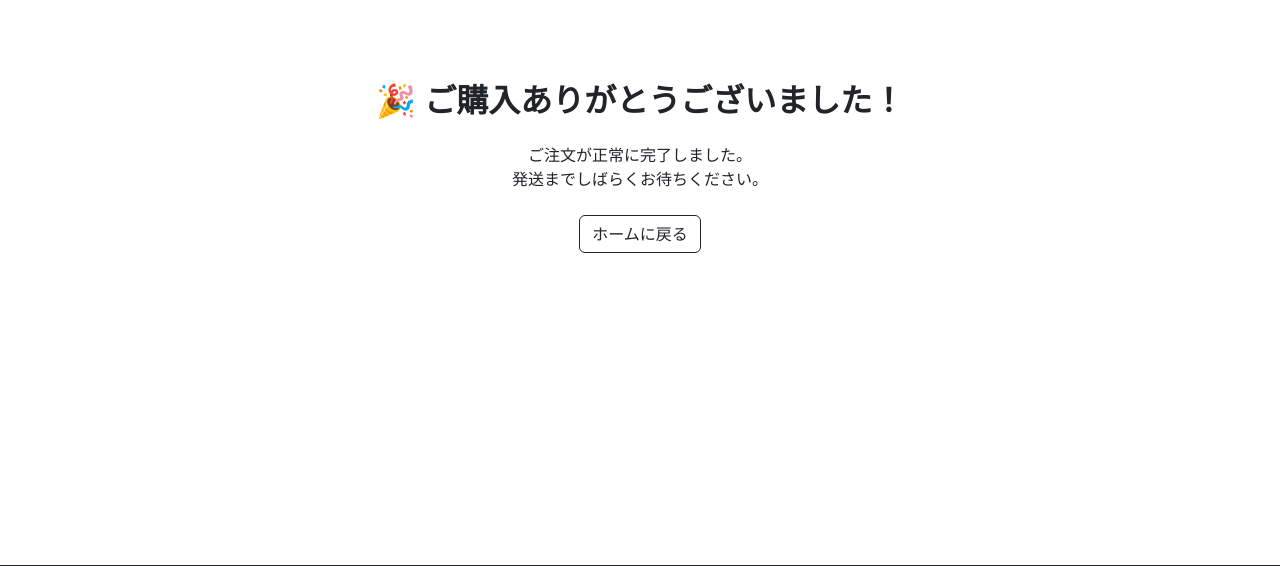
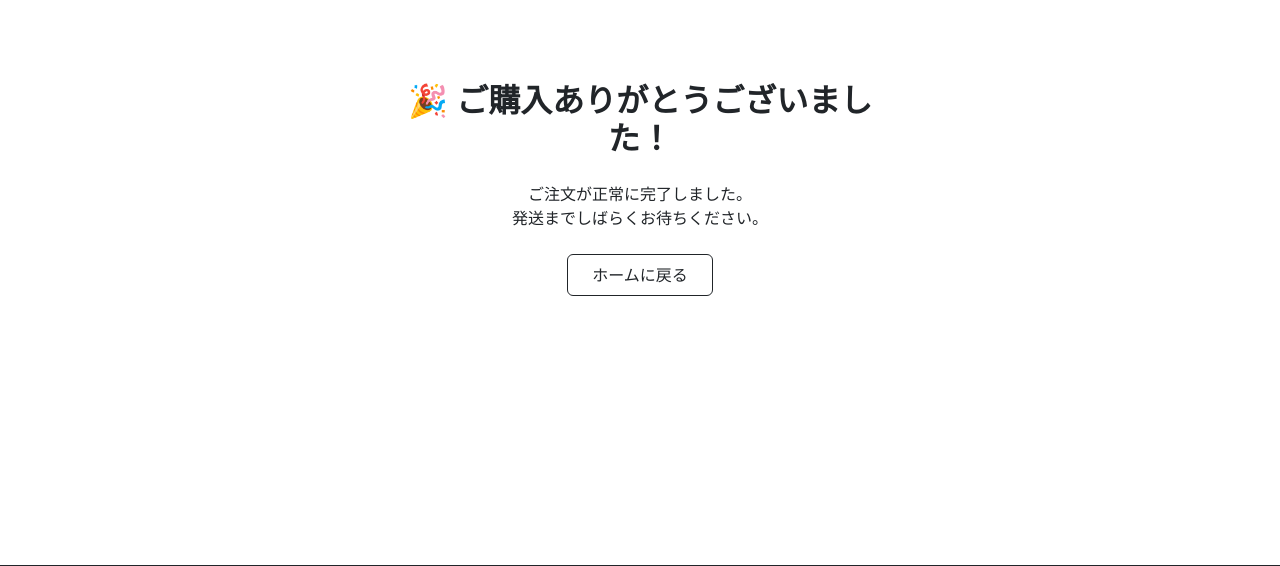
Before and after one commit to Masahiro1010/thei, a Django app: page /cart/success/ in a window 1280 px wide. Shown: the part 47-613 px from the top of the page. Run offline with Django 5.2, Linux system fonts and the light colour scheme.

Commit message:
stripe second commit

```diff
--- a/templates/cart/success.html
+++ b/templates/cart/success.html
@@ -2,9 +2,14 @@
 {% block title %}購入完了 | the.i{% endblock %}
 
 {% block content %}
-<section class="container py-5 text-center">
-    <h2 class="mb-4 fw-bold">🎉 ご購入ありがとうございました！</h2>
-    <p class="mb-4">ご注文が正常に完了しました。<br>発送までしばらくお待ちください。</p>
-    <a href="{% url 'home' %}" class="btn btn-outline-dark">ホームに戻る</a>
-</section>
+    <section class="container py-5 px-3 text-center">
+        <div class="mx-auto" style="max-width: 500px;">
+            <h2 class="mb-4 fw-bold">🎉 ご購入ありがとうございました！</h2>
+            <p class="mb-4">
+                ご注文が正常に完了しました。<br>
+                発送までしばらくお待ちください。
+            </p>
+            <a href="{% url 'home' %}" class="btn btn-outline-dark px-4 py-2">ホームに戻る</a>
+        </div>
+    </section>
 {% endblock %}
--- a/templates/store/product_detail.html
+++ b/templates/store/product_detail.html
@@ -41,11 +41,11 @@
     <!-- 線 -->
     <div class="border-top my-4" style="border-color: #ccc;"></div>
 
-
-
+    <!--
     <a href="#" class="btn btn-outline-dark w-100 py-2 rounded-0 disabled mb-4" style="letter-spacing: 0.08em;">
         購入機能は後日実装
     </a>
+    -->
     {% if product.price %}
     <form method="post" action="{% url 'add_to_cart' product.pk %}">
         {% csrf_token %}
```
Also changed, not shown: templates/cart/cancel.html (+7 -5 lines).
